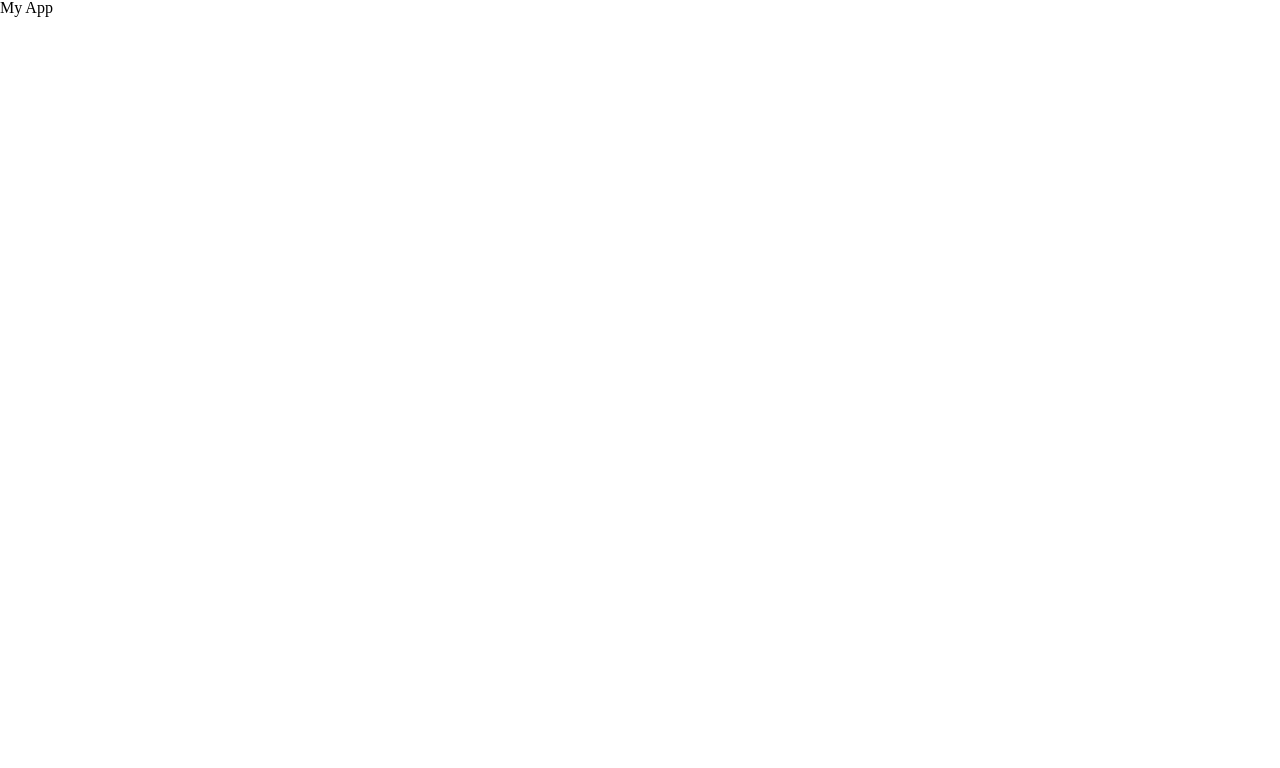
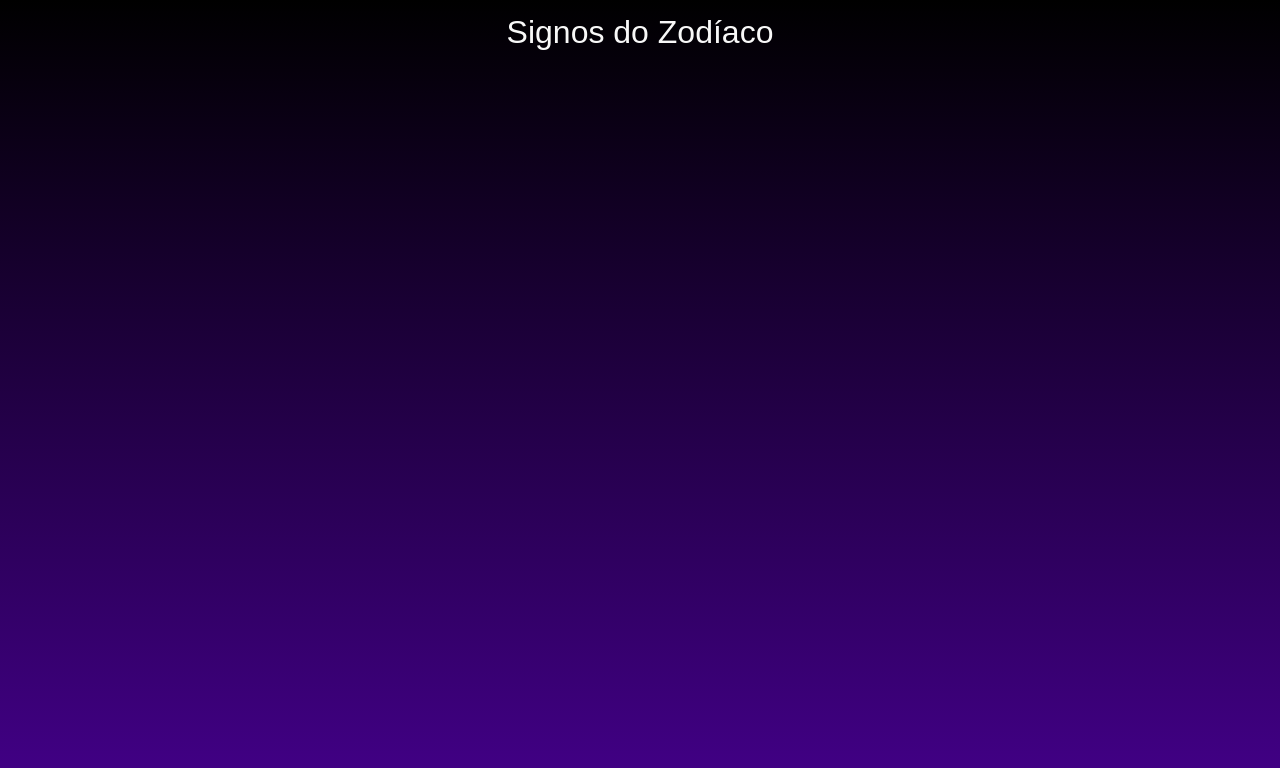
Before and after one commit to ugsto/horoscope-sign-frontend, a React app: page / in a window 1280 px wide. Shown: the top 768 px of the page. Built offline with nearby package versions, Linux system fonts and the light colour scheme.

Commit message:
feat(header): include feature

```diff
--- a/src/app.tsx
+++ b/src/app.tsx
@@ -1,5 +1,6 @@
 import React from 'react';
+import {Header} from './components/header';
 
 export function App() {
-    return <h1>My App</h1>;
+	return <Header />;
 }
--- /dev/null
+++ b/src/components/header.tsx
@@ -0,0 +1,23 @@
+import React from 'react';
+
+import {type Theme} from '@/styles/theme';
+import styled from 'styled-components';
+
+const HeaderContainer = styled.header`
+    grid-area: header;
+    margin: ${({theme}: {theme: Theme}) => theme.sizes.headerMargin};
+`;
+
+const HeaderTitle = styled.h1`
+    color: ${({theme}: {theme: Theme}) => theme.colors.text};
+    font-size: ${({theme}: {theme: Theme}) => theme.fontSize.title};
+    text-align: center;
+`;
+
+export function Header() {
+	return (
+		<HeaderContainer>
+			<HeaderTitle>Signos do Zodíaco</HeaderTitle>
+		</HeaderContainer>
+	);
+}
--- a/src/styles/global.scss
+++ b/src/styles/global.scss
@@ -3,6 +3,8 @@ body {
     border: 0;
     padding: 0;
     position: relative;
+    font-family: Arial, sans-serif;
+    background: linear-gradient(to bottom, #000000, #430089);
     min-height: 100vh;
     height: 100%;
     min-width: 100vw;
--- a/src/styles/theme.ts
+++ b/src/styles/theme.ts
@@ -1,7 +1,15 @@
 export const theme = {
 	colors: {
 		primary: '#000000',
-		secondary: '#FFFFFF',
+		secondary: '#ffffff',
+
+		text: '#f8f8f8',
+	},
+	fontSize: {
+		title: '2rem',
+	},
+	sizes: {
+		headerMargin: '1rem',
 	},
 };
 
```
